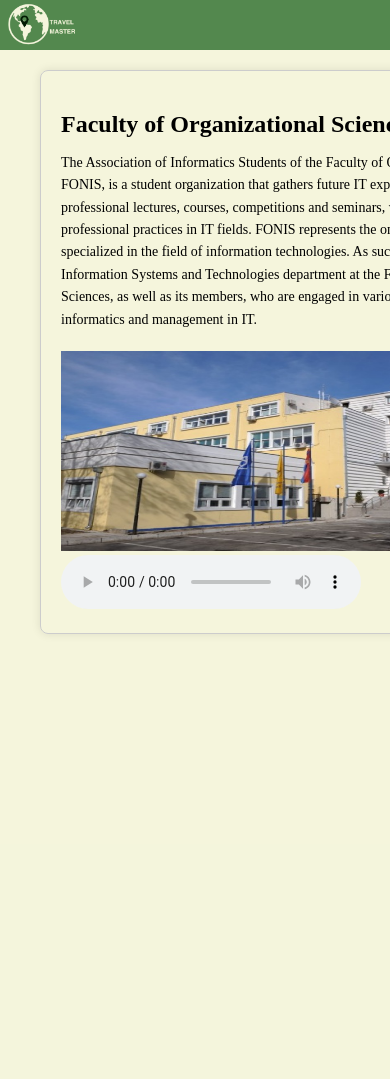
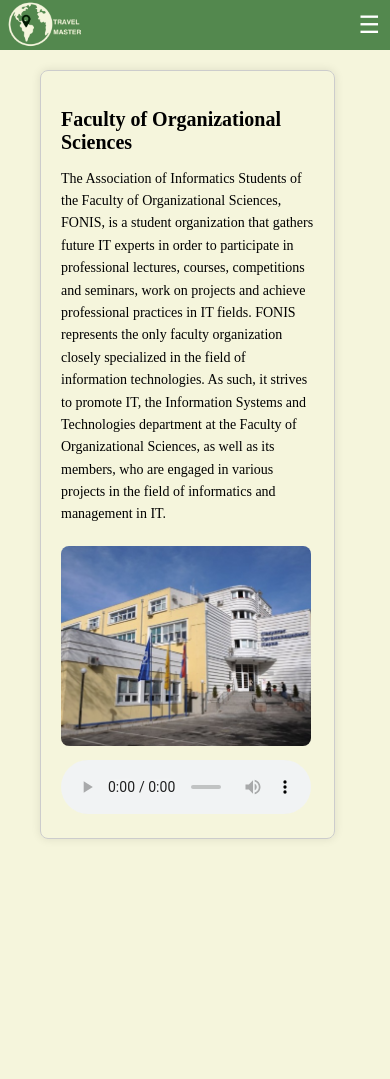
Before and after one commit to Aki71/HZS_Flatline_Finale, a PHP site: page /mesta.php in a window 390 px wide; the page is wider, and only the part inside the window is pictured. Before the commit the page ends 634 px from the top of that part, so only its background shows below. Run offline with PHP 8.4, Linux system fonts and the light colour scheme; some libraries are stand-ins or nearby versions.

Commit message:
Pri kraju

```diff
--- a/index.php
+++ b/index.php
@@ -35,7 +35,7 @@ session_start();
         <div class="menu-btn" style="margin-right: 10px;"></div>
       </nav>
 
-      <div style="text-align: center;" class="header">
+      <div style="text-align: center;">
         <h1 style="font-family: 'Montserrat', sans-serif;">Finished a meeting, what now?</h1>
         <p style="font-family: 'Open Sans', sans-serif;">After a meeting, you're not senteced to a hotel room. TravelMaster will take it from here.</p>
       </div>
--- a/mesta.php
+++ b/mesta.php
@@ -8,9 +8,7 @@
     <link rel="stylesheet" href="https://cdnjs.cloudflare.com/ajax/libs/font-awesome/4.7.0/css/font-awesome.min.css">
     <script src="https://maps.googleapis.com/maps/api/js?key=AIzaSyB9R5_WzRnEoZPhY9tfqUndbLuGFS3PeYM&libraries=places&callback=initMap" async defer></script>
     <style>
-#map {
-  height: 500px;
-}
+
         </style>
 </head>
 <body style="background-color: #f5f5dc;" onload="getLocation()">
@@ -20,7 +18,7 @@ session_start();
     <nav class="navbar">
     <div class="logo">
         <a href="index.php">
-        <img src="img/logo4.png" alt="FlatlineHZS" class="logo" style="height: 50px;margin-top:2px;margin-left:5px;border:0;outline:0;">
+           <img src="img/logo4.png" alt="FlatlineHZS" class="logo" style="height: 54px;margin-top:2px;margin-left:5px;border:0;outline:0;">
         </a>
     </div>
         <div class="navbar-links">
@@ -37,24 +35,30 @@ session_start();
             <?php endif; ?>
           </ul>
         </div>
+        <div class="menu-btn" style="margin-right: 10px;"></div>
       </nav>
 
       <div>
-        <div style="display: inline-flex;">
+        <div style="display: flex; flex-direction: column;" class="mesta-resp">
             <div class="post-container">
                 <h2 class="post-title">Faculty of Organizational Sciences</h2>
                 <p class="post-content">
                     The Association of Informatics Students of the Faculty of Organizational Sciences, FONIS, is a student organization that gathers future IT experts in order to participate in professional lectures, courses, competitions and seminars, work on projects and achieve professional practices in IT fields. FONIS represents the only faculty organization closely specialized in the field of information technologies. As such, it strives to promote IT, the Information Systems and Technologies department at the Faculty of Organizational Sciences, as well as its members, who are engaged in various projects in the field of informatics and management in IT.
                 </p>
-                <img src="img/fon.jpg" alt="" class="slika" style="height: 200px;">
-                <audio controls>
-                    <source src="audio/fonis-voice.mp3" type="audio/mpeg">
+                <img src="img/fon.jpg" alt="" class="post-image" style="height: 200px;">
+                <audio controls class="citanje">
+                    <source src="audio/fonis-voice.mp3" type="audio/mpeg" >
             </audio>
             </div>
             <div>
             <iframe src="//maps.google.com/maps?q=cafe+near+me&radius=100&amp;output=embed" width="550" height="550" style="border:0;margin-top:20px;margin-left:20px;" allowfullscreen="" loading="lazy" referrerpolicy="no-referrer-when-downgrade"></iframe>
       </div>
         </div>
-
+        <script>
+        document.querySelector('.menu-btn').addEventListener('click', function() {
+            var navLinks = document.querySelector('.navbar-links');
+            navLinks.classList.toggle('show');
+        });
+    </script>
 </body>
 </html>
--- a/style.css
+++ b/style.css
@@ -177,10 +177,6 @@ input[type=text] {
     margin-left: 30px;
 }
 
-.header{
-    margin-left: 30px;
-}
-
 .pic-ctn {
     width: 100vw;
     height: 200px;
@@ -357,6 +353,41 @@ input[type=text] {
     margin-bottom: 20px;
 }
 
+@media screen and (max-width: 600px) {
+    /* Adjust styles for smaller screens */
+    .post-title {
+        font-size: 20px;
+    }
+    .post-container {
+        max-width: 295px;
+        margin: 20px auto;
+        padding: 20px;
+        border: 1px solid #ccc;
+        border-radius: 8px;
+        box-shadow: 0 0 10px rgba(0, 0, 0, 0.1);
+        margin-left:40px;
+    }
+    .post-image {
+        width: 250px;
+        max-height: 300px;
+
+        border-radius: 8px;
+        margin-bottom: 10px;
+    }
+
+    .post-content {
+        font-size: 14px;
+    }
+    .citanje{
+        max-width: 250px;
+    }
+    iframe {
+        width: 100%;
+        height: 200px;
+        margin-top: 20px;
+       float: inline-end;
+    }
+}
 .read-more-link {
     display: inline-block;
     background-color: #53884e;
@@ -366,9 +397,3 @@ input[type=text] {
     border-radius: 5px;
     margin-top: 15px;
 }
-
-
-
-.slika{
-    width: 500px;
-}
```
Also changed, not shown: login.php (+17 -3 lines), restorani.php (+11 -5 lines), signup.php (+16 -3 lines).
